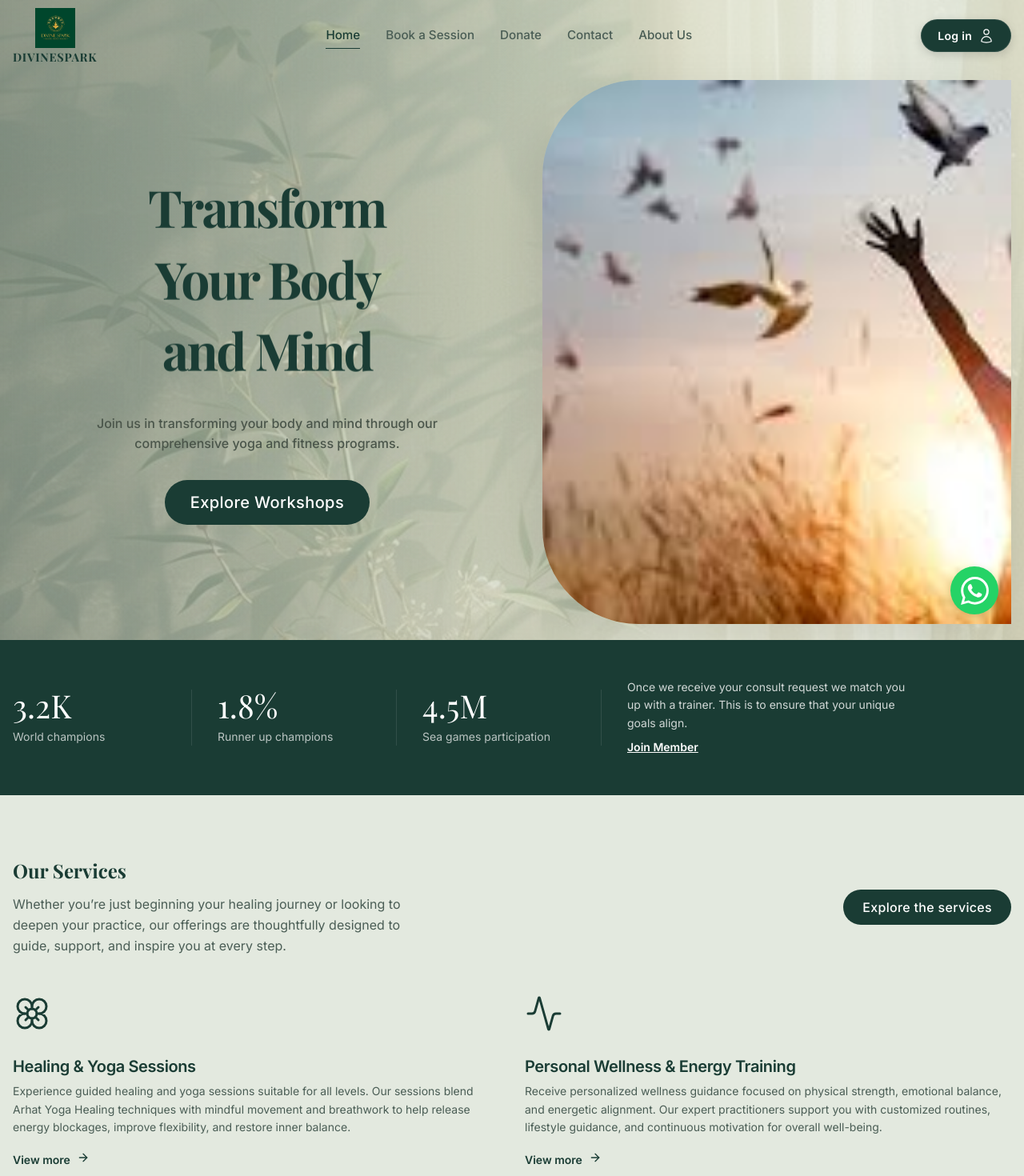
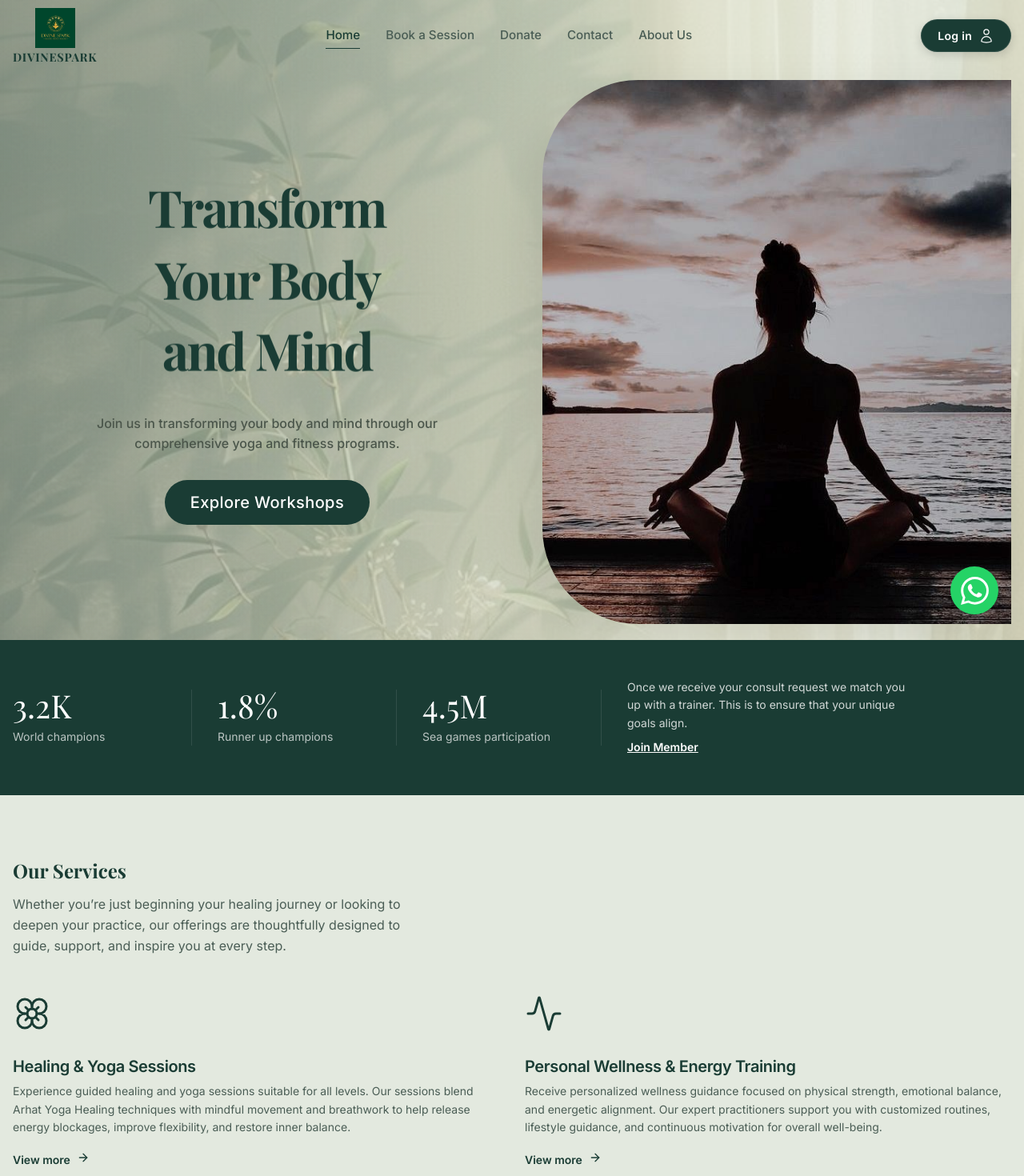
Before and after one commit to nehan1311/DivineSpark-Frontend, a React (Vite) app: page / in a window 1280 px wide. Shown: the top 1470 px of the page at 80% size. Built offline with nearby package versions, Linux system fonts and the light colour scheme; a web font is replaced by a local one.

Commit message:
Image fix and button removed

```diff
--- a/src/pages/Home.tsx
+++ b/src/pages/Home.tsx
@@ -4,8 +4,7 @@ import { motion, useScroll, useTransform, useMotionValue, useSpring, type Varian
 import Section from '../components/ui/Section';
 import Button from '../components/ui/Button';
 import styles from './Home.module.css';
-
-import peacefulMomentImg from '../assets/PeacefullMoment.jpg';
+import homePageImage from '../assets/home_page_image.jpg';
 import { Flower, Activity, Sparkles, ArrowRight } from 'lucide-react';
 
 // Helper for Magnetic Button
@@ -137,8 +136,8 @@ const Home: React.FC = () => {
                         <div className={styles.heroImageWrapper}>
                             <motion.div style={{ y: parallaxY, scale: parallaxScale, width: '100%', display: 'flex', justifyContent: 'flex-end' }}>
                                 <img
-                                    src={peacefulMomentImg}
-                                    alt="Peaceful Moment"
+                                    src={homePageImage}
+                                    alt="DivineSpark Yoga"
                                     className={styles.heroImage}
                                 />
                             </motion.div>
@@ -190,7 +189,7 @@ const Home: React.FC = () => {
                             Whether you’re just beginning your healing journey or looking to deepen your practice, our offerings are thoughtfully designed to guide, support, and inspire you at every step.
                         </p>
                     </div>
-                    <Button variant="primary">Explore the services</Button>
+
                 </motion.div>
 
 
```
